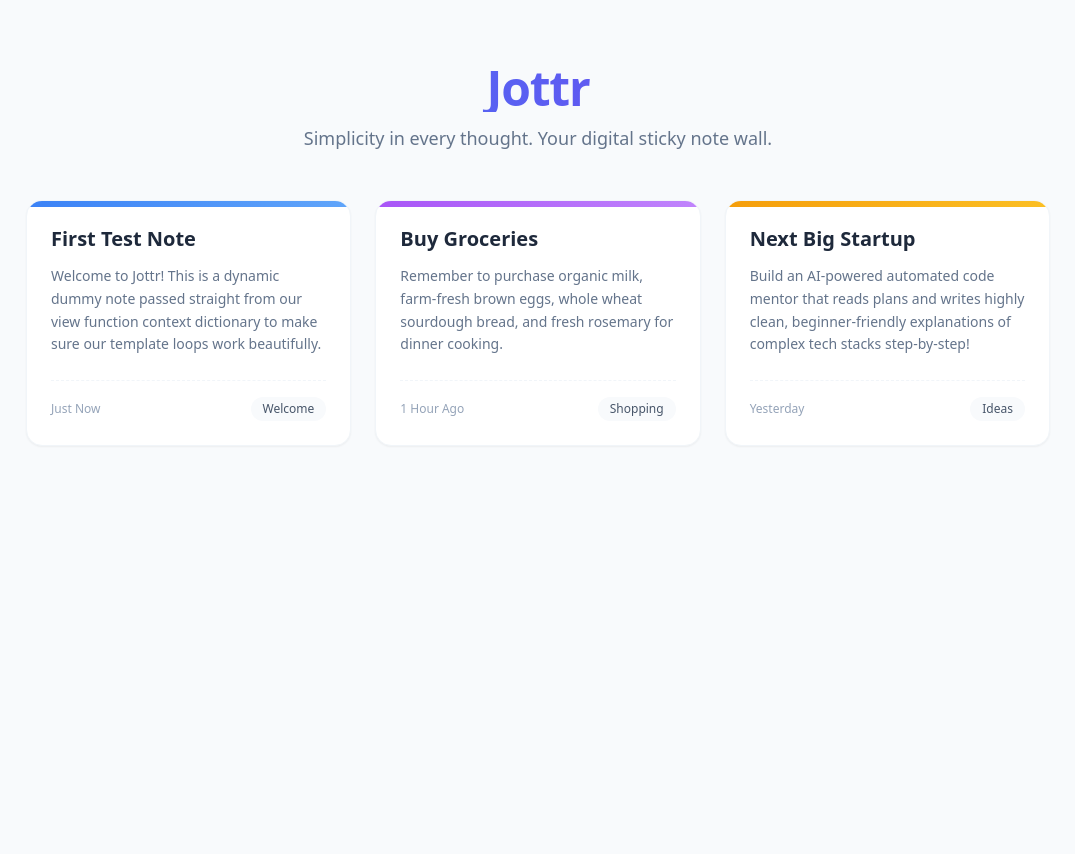
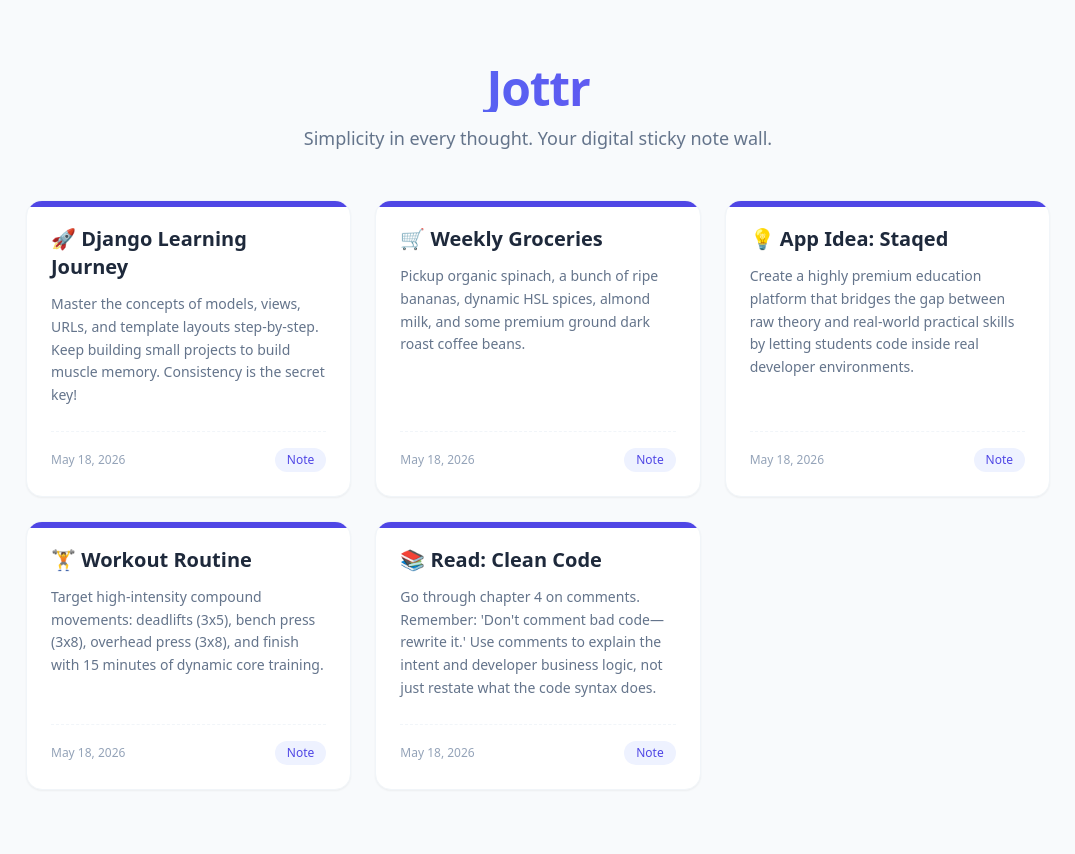
Before and after one commit to desphixs/jottr-note-taking-app-django, a Django app: page / in a window 1280 px wide. Shown: the whole page, without its empty margins (102-1177 px from the left). Before the commit the page ends 416 px from the top, so only its background shows below. Run offline with Django 5.2, Linux system fonts and the light colour scheme; data comes from the database, SQL or seed files in the repository; some libraries are stand-ins or nearby versions.

Commit message:
replace hardcoded list data with real records fetched from the database

```diff
--- a/notes/templates/notes/index.html
+++ b/notes/templates/notes/index.html
@@ -32,15 +32,13 @@
             {% for note in notes %}
             <div
                 class="group bg-white rounded-2xl p-6 shadow-sm border border-slate-100 hover:shadow-md hover:-translate-y-1 transition-all duration-300 relative overflow-hidden flex flex-col justify-between">
-                <!-- Top accent border line using the note's custom color attribute dynamically -->
-                <div
-                    class="absolute top-0 left-0 w-full h-[6px] bg-gradient-to-r from-{{ note.color }}-500 to-{{ note.color }}-400">
-                </div>
+                <!-- Top accent border line using a solid premium indigo theme -->
+                <div class="absolute top-0 left-0 w-full h-[6px] bg-indigo-600"></div>
 
                 <div>
-                    <!-- The group-hover transition dynamically highlights our title in the note's customized theme color! -->
+                    <!-- The group-hover transition dynamically highlights our title in clean indigo -->
                     <h3
-                        class="text-xl font-semibold text-slate-800 mb-3 group-hover:text-{{ note.color }}-600 transition-colors duration-300">
+                        class="text-xl font-semibold text-slate-800 mb-3 group-hover:text-indigo-600 transition-colors duration-300">
                         {{ note.title }}
                     </h3>
                     <p class="text-slate-500 text-sm leading-relaxed mb-6">
@@ -50,9 +48,10 @@
 
                 <div
                     class="flex justify-between items-center text-xs text-slate-400 border-t border-dashed border-slate-100 pt-4 mt-auto">
-                    <span>{{ note.created_at }}</span>
-                    <span class="bg-slate-50 text-slate-600 px-3 py-1 rounded-full font-medium">
-                        {{ note.tag }}
+                    <!-- Displaying the real database created_at field, formatted nicely -->
+                    <span>{{ note.created_at|date:"F j, Y" }}</span>
+                    <span class="bg-indigo-50 text-indigo-600 px-3 py-1 rounded-full font-medium">
+                        Note
                     </span>
                 </div>
             </div>
--- a/notes/views.py
+++ b/notes/views.py
@@ -4,48 +4,29 @@ from django.shortcuts import render
 # That is why we quickly graduate to using the 'render' function, which loads a separate, clean HTML template.
 from django.http import HttpResponse
 
+# We import our Note model blueprint class from our local models.py file
+from .models import Note
+
 # Create your views here.
 # In Django, a "view" is just a standard Python function that takes a web request and returns a web response.
 # Think of a view function like a friendly restaurant chef: when a customer submits an order (a web request),
 # the chef prepares the meal (fetches and processes data) and sends the finished plate back to the table (the response)!
 def note_list(request):
-    # We define a Python list of dictionaries containing our dummy note data.
-    # Think of this list like a temporary inventory list written on the chef's clipboard
-    # before we build the official database filing cabinet. Each dictionary is a separate card!
-    notes_data = [
-        {
-            # Each note card has key-value pairs representing its attributes:
-            'title': 'First Test Note',
-            'content': 'Welcome to Jottr! This is a dynamic dummy note passed straight from our view function context dictionary to make sure our template loops work beautifully.',
-            'created_at': 'Just Now',
-            'tag': 'Welcome',
-            'color': 'blue'
-        },
-        {
-            'title': 'Buy Groceries',
-            'content': 'Remember to purchase organic milk, farm-fresh brown eggs, whole wheat sourdough bread, and fresh rosemary for dinner cooking.',
-            'created_at': '1 Hour Ago',
-            'tag': 'Shopping',
-            'color': 'purple'
-        },
-        {
-            'title': 'Next Big Startup',
-            'content': 'Build an AI-powered automated code mentor that reads plans and writes highly clean, beginner-friendly explanations of complex tech stacks step-by-step!',
-            'created_at': 'Yesterday',
-            'tag': 'Ideas',
-            'color': 'amber'
-        }
-    ]
+    # We fetch all the notes stored inside our SQLite database cabinet using Django's ORM!
+    # Think of 'Note.objects.all()' like the chef opening the Notes cabinet drawer,
+    # pulling out every single folder registered inside, and loading them onto our serving tray!
+    # This returns a QuerySet, which acts exactly like a list of Note model objects.
+    notes_data = Note.objects.all()
 
-    # We pack our inventory list into a central dictionary called 'context'.
-    # Think of the context dictionary like a physical serving tray: we load our raw notes
-    # onto this tray under a custom label key 'notes', so the waiter (render function)
+    # We pack our database records into a central dictionary called 'context'.
+    # Think of the context dictionary like a physical serving tray: we load our database notes
+    # onto this tray under the label key 'notes', so the waiter (render function)
     # can carry the tray out to the dining area (index.html template) for the user!
     context = {
         'notes': notes_data,
     }
 
     # We call the render function and pass our 'context' tray as the third argument!
-    # Django will carry this data to the index.html template, allowing us to loop
+    # Django will carry this database data to the index.html template, allowing us to loop
     # through the notes and display them dynamically!
     return render(request, 'notes/index.html', context)
```
